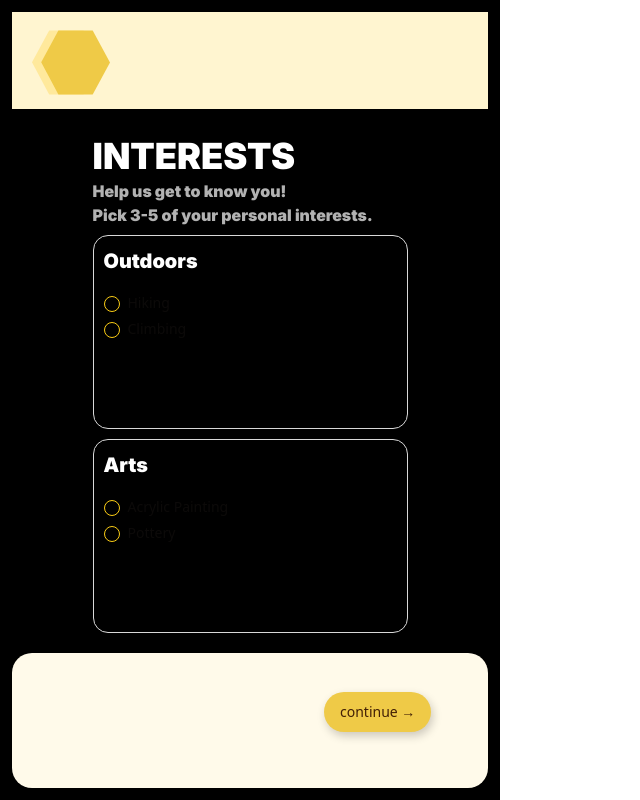
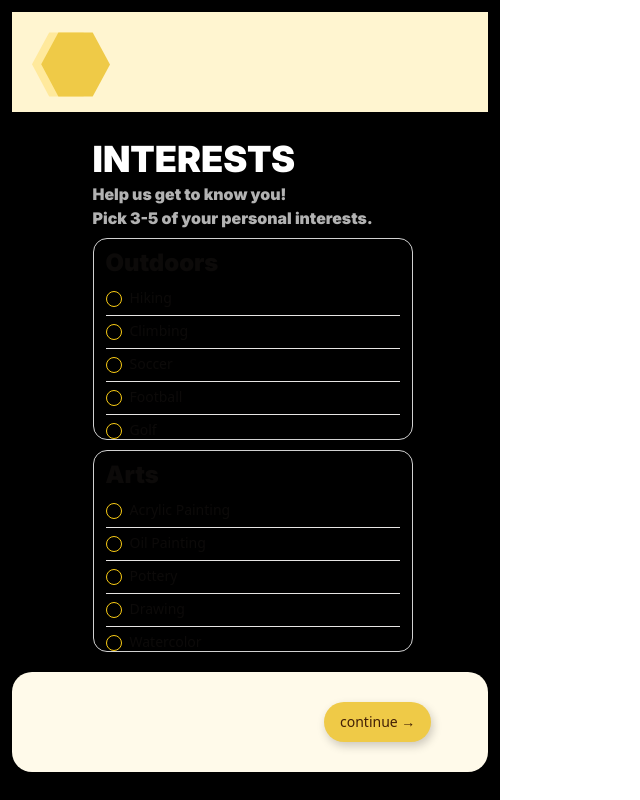
Before and after one commit to elhagen13/CSC484, a React (Create React App) app: page /create-account/interests in a window 1280 px wide. Shown: the whole page, without its empty margins (0-640 px from the left). Built offline with nearby package versions, Linux system fonts and the light colour scheme.

Commit message:
finished interest & added scrollable checkbox section

```diff
--- a/package.json
+++ b/package.json
@@ -8,6 +8,7 @@
     "@radix-ui/react-dropdown-menu": "^2.0.6",
     "@radix-ui/react-label": "^2.1.0",
     "@radix-ui/react-scroll-area": "^1.2.1",
+    "@radix-ui/react-separator": "^1.1.0",
     "@radix-ui/react-slot": "^1.1.0",
     "@radix-ui/react-toast": "^1.2.2",
     "@shadcn/ui": "^0.0.4",
--- /dev/null
+++ b/src/components/ui/separator.tsx
@@ -0,0 +1,31 @@
+"use client"
+
+import * as React from "react"
+import * as SeparatorPrimitive from "@radix-ui/react-separator"
+
+import { cn } from "@/lib/utils"
+
+const Separator = React.forwardRef<
+  React.ElementRef<typeof SeparatorPrimitive.Root>,
+  React.ComponentPropsWithoutRef<typeof SeparatorPrimitive.Root>
+>(
+  (
+    { className, orientation = "horizontal", decorative = true, ...props },
+    ref
+  ) => (
+    <SeparatorPrimitive.Root
+      ref={ref}
+      decorative={decorative}
+      orientation={orientation}
+      className={cn(
+        "shrink-0 bg-border",
+        orientation === "horizontal" ? "h-[1px] w-full" : "h-full w-[1px]",
+        className
+      )}
+      {...props}
+    />
+  )
+)
+Separator.displayName = SeparatorPrimitive.Root.displayName
+
+export { Separator }
--- a/src/pages/Interests.tsx
+++ b/src/pages/Interests.tsx
@@ -3,6 +3,9 @@
 import { Button } from "@/components/ui/button"
 import { useNavigate } from 'react-router-dom';
 import { Checkbox } from "@/components/ui/checkbox"
+import { ScrollArea } from "@/components/ui/scroll-area"
+import { Separator } from "@/components/ui/separator"
+
 
 function Interests(){
     const navigate = useNavigate();
@@ -11,59 +14,146 @@ function Interests(){
     }
     return(
         <div style={{width: '100%', height: '100%', padding: 10, background: 'black', flexDirection: 'column', justifyContent: 'flex-start', alignItems: 'center', gap: 10, display: 'inline-flex'}}>
-    <div style={{alignSelf: 'stretch', height: 100, paddingLeft: 20, paddingRight: 20, background: '#FFF5D0', justifyContent: 'flex-start', alignItems: 'center', gap: 10, display: 'inline-flex'}}>
-        <div style={{width: 78, height: 61, position: 'relative'}}>
-        <img src='/logo.svg'/>
+            <div style={{alignSelf: 'stretch', height: 100, paddingLeft: 20, paddingRight: 20, background: '#FFF5D0', justifyContent: 'flex-start', alignItems: 'center', gap: 10, display: 'inline-flex'
+            }}>
+                <div style={{ width: 78, height: 61, position: 'relative' }}>
+                    <img src='/logo.svg' />
                 </div>
             </div>
-    <div style={{width: 335, height: 540, padding: 10, borderRadius: 1, overflow: 'hidden', flexDirection: 'column', justifyContent: 'flex-start', alignItems: 'flex-start', gap: 10, display: 'flex'}}>
-        <div style={{width: 281, height: 40, color: 'white', fontSize: 36, fontFamily: 'Inter', fontWeight: '900', wordWrap: 'break-word'}}>INTERESTS</div>
-        <div style={{width: 306, height: 46, color: '#B2B2B2', fontSize: 16, fontFamily: 'Inter', fontWeight: '700', wordWrap: 'break-word'}}>Help us get to know you! <br/>Pick 3-5 of your personal interests.</div>
-        <div style={{width: '100%', height: '100%', padding: 10, borderRadius: 15, overflow: 'hidden', border: '1px #D8D8D8 solid', flexDirection: 'column', justifyContent: 'flex-start', alignItems: 'flex-start', gap: 10, display: 'inline-flex'}}>
-        <div style={{width: 281, height: 40, color: 'white', fontSize: 20, fontFamily: 'Inter', fontWeight: '900', wordWrap: 'break-word'}}>Outdoors</div>
+            <div style={{width: 335, height: 540, padding: 10, borderRadius: 1, overflow: 'hidden', flexDirection: 'column', justifyContent: 'flex-start', alignItems: 'flex-start', gap: 10,display: 'flex'}}>
+                <div style={{width: 281, height: 40, color: 'white', fontSize: 36, fontFamily: 'Inter', fontWeight: '900', wordWrap: 'break-word'}}>
+                    INTERESTS
+                </div>
+                <div style={{width: 306, height: 46, color: '#B2B2B2', fontSize: 16, fontFamily: 'Inter', fontWeight: '700', wordWrap: 'break-word'}}>
+                    Help us get to know you! <br />Pick 3-5 of your personal interests.
+                </div>
+                <ScrollArea className="h-72 w-80 rounded-md border" style={{ borderColor: '#D1D1D1', scrollbarWidth: 'thin' }}>
+                    <div className="p-3">
+                        <h4 className="mb-4 text-2xl font-bold leading-none" style={{ fontFamily: 'Inter' }}>Outdoors</h4>
                         <div className="items-top flex space-x-2">
                             <Checkbox id="terms1" />
                             <div className="grid gap-1.5 leading-none">
                                 <label htmlFor="terms1" className="text-sm font-medium leading-none peer-disabled:cursor-not-allowed peer-disabled:opacity-70">
-                Hiking </label>
+                                    Hiking
+                                </label>
                             </div>
                         </div>
+                        <Separator className="my-2" />
                         <div className="items-top flex space-x-2">
-            <Checkbox id="terms1" />
+                            <Checkbox id="terms2" />
                             <div className="grid gap-1.5 leading-none">
-                <label htmlFor="terms1" className="text-sm font-medium leading-none peer-disabled:cursor-not-allowed peer-disabled:opacity-70">
-                Climbing </label>
+                                <label htmlFor="terms2" className="text-sm font-medium leading-none peer-disabled:cursor-not-allowed peer-disabled:opacity-70">
+                                    Climbing
+                                </label>
+                            </div>
+                        </div>
+                        <Separator className="my-2" />
+                        <div className="items-top flex space-x-2">
+                            <Checkbox id="terms3" />
+                            <div className="grid gap-1.5 leading-none">
+                                <label htmlFor="terms3" className="text-sm font-medium leading-none peer-disabled:cursor-not-allowed peer-disabled:opacity-70">
+                                    Soccer
+                                </label>
+                            </div>
+                        </div>
+                        <Separator className="my-2" />
+                        <div className="items-top flex space-x-2">
+                            <Checkbox id="terms4" />
+                            <div className="grid gap-1.5 leading-none">
+                                <label htmlFor="terms4" className="text-sm font-medium leading-none peer-disabled:cursor-not-allowed peer-disabled:opacity-70">
+                                    Football
+                                </label>
+                            </div>
+                        </div>
+                        <Separator className="my-2" />
+                        <div className="items-top flex space-x-2">
+                            <Checkbox id="terms5" />
+                            <div className="grid gap-1.5 leading-none">
+                                <label htmlFor="terms5" className="text-sm font-medium leading-none peer-disabled:cursor-not-allowed peer-disabled:opacity-70">
+                                    Golf
+                                </label>
+                            </div>
+                        </div>
+                        <Separator className="my-2" />
+                        <div className="items-top flex space-x-2">
+                            <Checkbox id="terms6" />
+                            <div className="grid gap-1.5 leading-none">
+                                <label htmlFor="terms6" className="text-sm font-medium leading-none peer-disabled:cursor-not-allowed peer-disabled:opacity-70">
+                                    Tennis
+                                </label>
                             </div>
                         </div>
                     </div>
-        <div style={{width: '100%', height: '100%', padding: 10, borderRadius: 15, overflow: 'hidden', border: '1px #D8D8D8 solid', flexDirection: 'column', justifyContent: 'flex-start', alignItems: 'flex-start', gap: 10, display: 'inline-flex'}}>
-        <div style={{width: 281, height: 40, color: 'white', fontSize: 20, fontFamily: 'Inter', fontWeight: '900', wordWrap: 'break-word'}}>Arts</div>
+                </ScrollArea>
+                <ScrollArea className="h-72 w-80 rounded-md border" style={{ borderColor: '#D1D1D1', scrollbarWidth: 'thin' }}>
+                    <div className="p-3">
+                        <h4 className="mb-4 text-2xl font-bold leading-none" style={{ fontFamily: 'Inter' }}>Arts</h4>
                         <div className="items-top flex space-x-2">
-            <Checkbox id="terms1" />
+                            <Checkbox id="terms7" />
                             <div className="grid gap-1.5 leading-none">
-                <label htmlFor="terms1" className="text-sm font-medium leading-none peer-disabled:cursor-not-allowed peer-disabled:opacity-70">
-                Acrylic Painting </label>
+                                <label htmlFor="terms7" className="text-sm font-medium leading-none peer-disabled:cursor-not-allowed peer-disabled:opacity-70">
+                                    Acrylic Painting
+                                </label>
                             </div>
                         </div>
+                        <Separator className="my-2" />
                         <div className="items-top flex space-x-2">
-            <Checkbox id="terms1" />
+                            <Checkbox id="terms8" />
                             <div className="grid gap-1.5 leading-none">
-                <label htmlFor="terms1" className="text-sm font-medium leading-none peer-disabled:cursor-not-allowed peer-disabled:opacity-70">
-                Pottery </label>
+                                <label htmlFor="terms8" className="text-sm font-medium leading-none peer-disabled:cursor-not-allowed peer-disabled:opacity-70">
+                                    Oil Painting
+                                </label>
+                            </div>
+                        </div>
+                        <Separator className="my-2" />
+                        <div className="items-top flex space-x-2">
+                            <Checkbox id="terms9" />
+                            <div className="grid gap-1.5 leading-none">
+                                <label htmlFor="terms9" className="text-sm font-medium leading-none peer-disabled:cursor-not-allowed peer-disabled:opacity-70">
+                                    Pottery
+                                </label>
+                            </div>
+                        </div>
+                        <Separator className="my-2" />
+                        <div className="items-top flex space-x-2">
+                            <Checkbox id="terms10" />
+                            <div className="grid gap-1.5 leading-none">
+                                <label htmlFor="terms10" className="text-sm font-medium leading-none peer-disabled:cursor-not-allowed peer-disabled:opacity-70">
+                                    Drawing
+                                </label>
+                            </div>
+                        </div>
+                        <Separator className="my-2" />
+                        <div className="items-top flex space-x-2">
+                            <Checkbox id="terms11" />
+                            <div className="grid gap-1.5 leading-none">
+                                <label htmlFor="terms11" className="text-sm font-medium leading-none peer-disabled:cursor-not-allowed peer-disabled:opacity-70">
+                                    Watercolor
+                                </label>
+                            </div>
+                        </div>
+                        <Separator className="my-2" />
+                        <div className="items-top flex space-x-2">
+                            <Checkbox id="terms12" />
+                            <div className="grid gap-1.5 leading-none">
+                                <label htmlFor="terms12" className="text-sm font-medium leading-none peer-disabled:cursor-not-allowed peer-disabled:opacity-70">
+                                    Scrapbooking
+                                </label>
                             </div>
                         </div>
                     </div>
+                </ScrollArea>
             </div>
-    <div style={{width: '100%', height: 139, paddingLeft: 20, paddingRight: 20, paddingTop: 10, paddingBottom: 10, background: '#FFFAEA', borderRadius: 20, overflow: 'hidden', justifyContent: 'flex-end', alignItems: 'center', gap: 10, display: 'inline-flex'}}>
-        <div style={{width: 144, height: '50%', position: 'relative'}}>
-            <Button style={{backgroundColor: '#EFCA47', borderRadius:'30px',
-            boxShadow:'2px 4px 10px rgba(0, 0, 0, 0.2)'}} onClick={handleClick}>
+            <div style={{width: '100%', height: 100, paddingLeft: 20, paddingRight: 20, paddingTop: 10, paddingBottom: 10, background: '#FFFAEA', borderRadius: 20, overflow: 'hidden', justifyContent: 'flex-end', alignItems: 'center', gap: 10, display: 'inline-flex'}}>
+                <div style={{ width: 144, height: '50%', position: 'relative' }}>
+                    <Button style={{backgroundColor: '#EFCA47', borderRadius: '30px',
+                        boxShadow: '2px 4px 10px rgba(0, 0, 0, 0.2)'
+                    }} onClick={handleClick}>
                         continue →
                     </Button>
                 </div>
             </div>
         </div>
     )
-
 }
 export default Interests
```
Also changed, not shown: 1 other file (tests, documents, lock files or other folders). Lines whose indentation alone changed are shown as unchanged.
